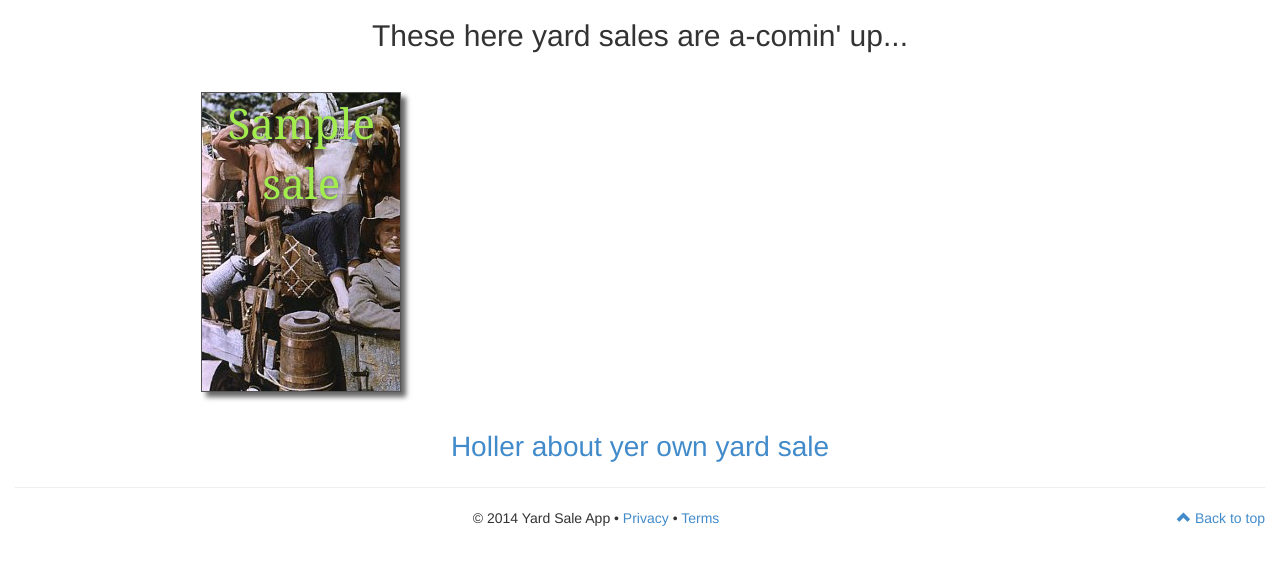
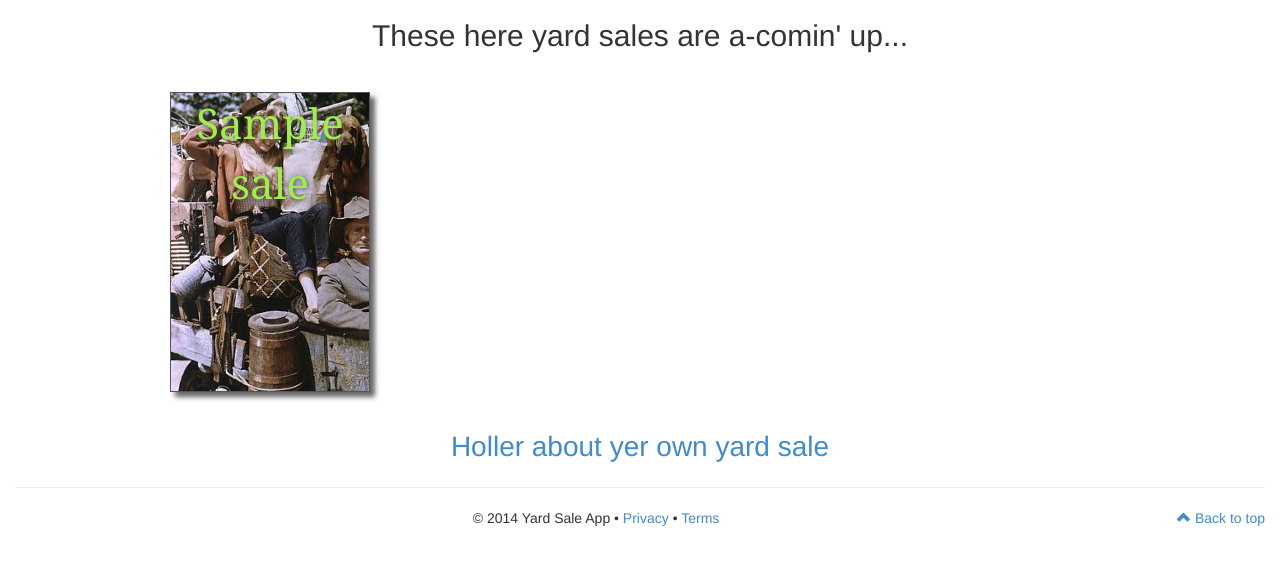
Before and after one commit to Runtheball/yard_sale_app, a Rails app: page /yard_sales in a window 1280 px wide. Shown: the part 51-616 px from the top of the page. Run offline with Rails 7, Linux system fonts and the light colour scheme; a user stored in the database is signed in; tables that the repository leaves empty hold one stand-in row (values such as "Sample post"); style sheets or scripts are compiled from the project's sources; some libraries are stand-ins or nearby versions; some web fonts are replaced.

Commit message:
fix css issue on yard sales page

```diff
--- a/app/assets/stylesheets/yard_sales.css.scss
+++ b/app/assets/stylesheets/yard_sales.css.scss
@@ -35,7 +35,7 @@ h2 { text-align:center; }
 
 /* Styles for card-flip */
 
-.cards { width:75%; margin:0 auto; padding:0; }
+.cards { width:80%; margin:0 auto; padding:0; }
 
 .flip {
     -webkit-perspective: 800;
--- a/db/seeds.rb
+++ b/db/seeds.rb
@@ -5,3 +5,5 @@
 #
 #   cities = City.create([{ name: 'Chicago' }, { name: 'Copenhagen' }])
 #   Mayor.create(name: 'Emanuel', city: cities.first)
+
+# YardSale.create name: "Awesome Yard Sale"
```
Also changed, not shown: app/assets/fonts/glyphicons-halflings-regular.ttf (deleted), app/assets/fonts/glyphicons-halflings-regular.woff (deleted), 2 other files.
